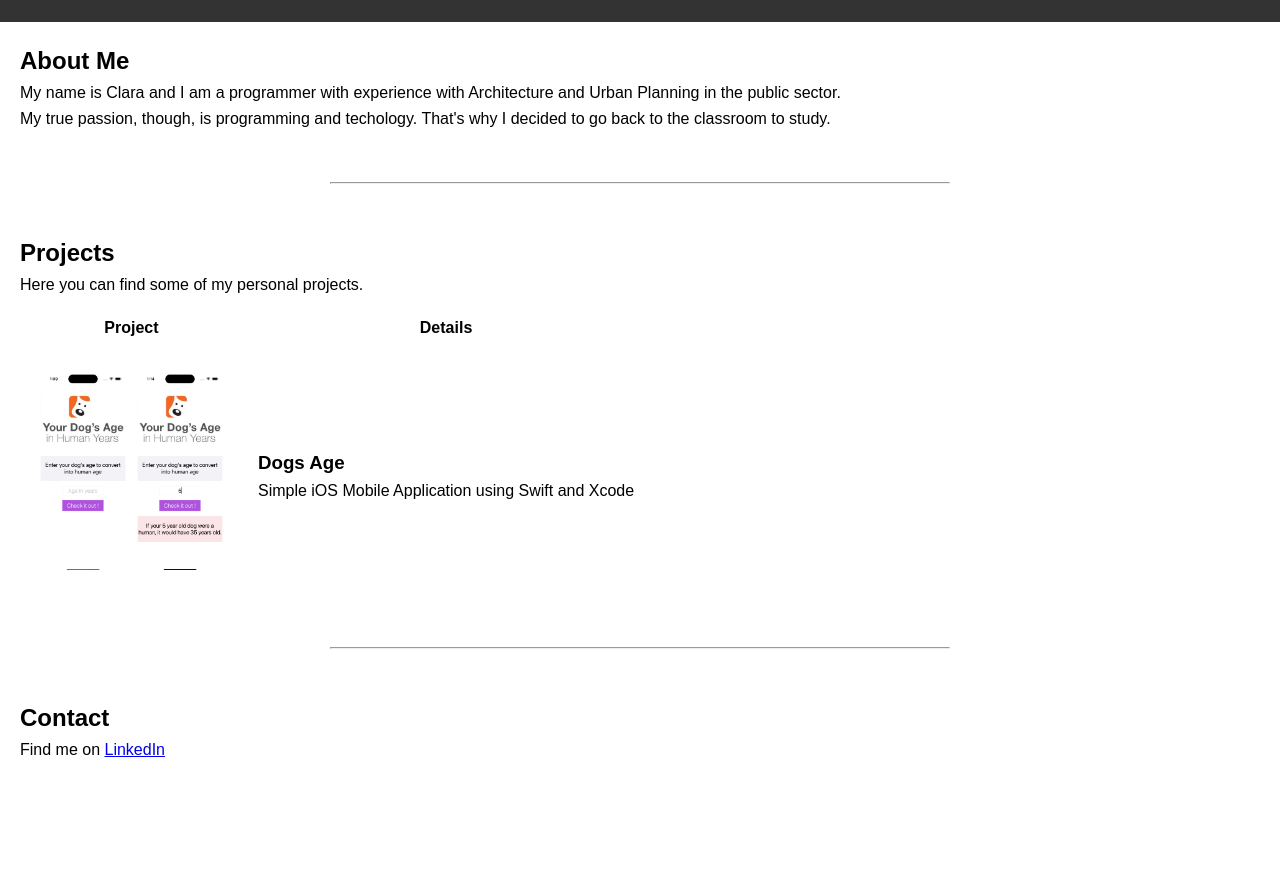
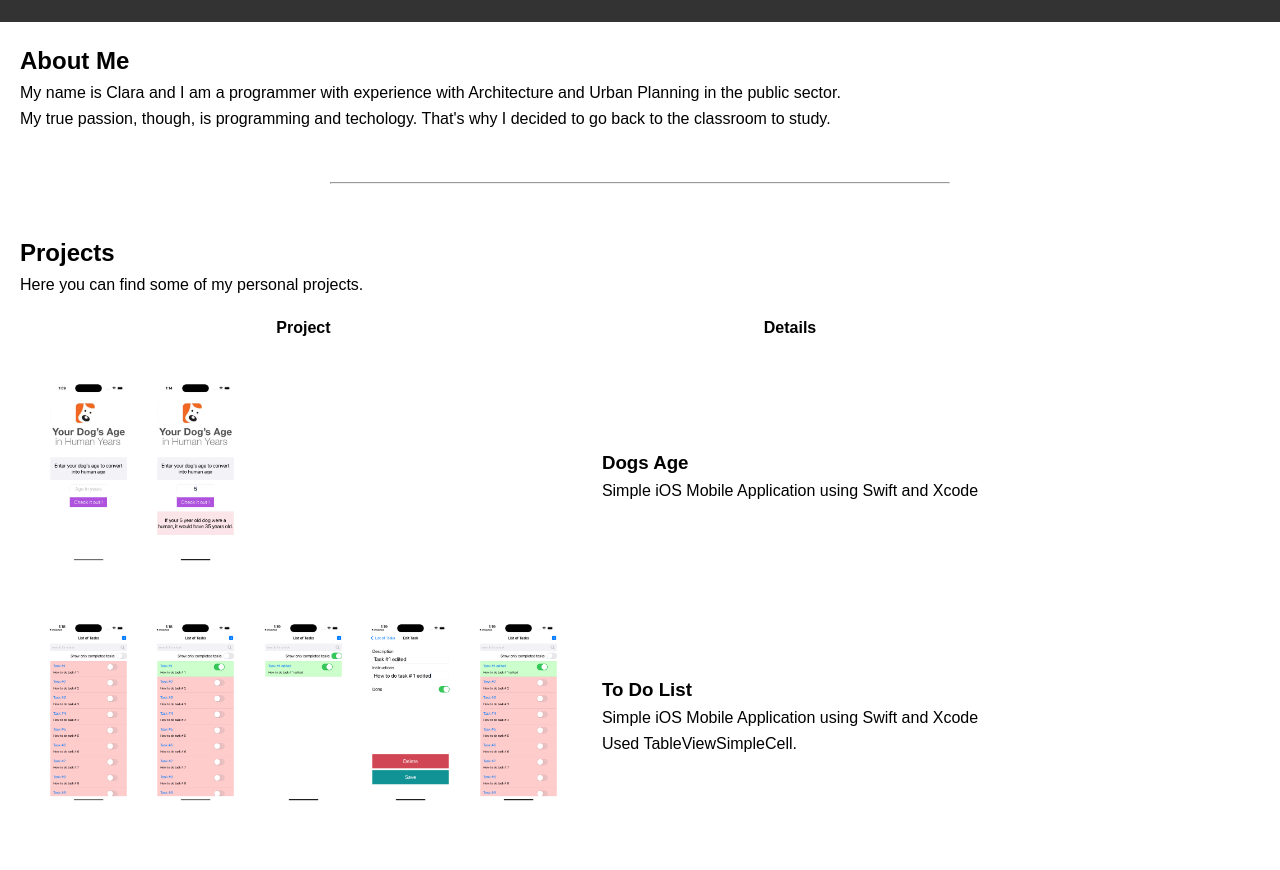
Before and after one commit to claramcarvalho/PortfoglioWebsite, a plain HTML site: page index.html in a window 1280 px wide. Shown: the part 82-952 px from the top of the page. Before the commit the page ends 895 px from the top, so only its background shows below. Drawn offline with Linux system fonts and the light colour scheme.

Commit message:
Adding more content

```diff
--- a/index.html
+++ b/index.html
@@ -51,6 +51,21 @@
                                 <p>Simple iOS Mobile Application using Swift and Xcode</p>
                             </td>
                         </tr>
+                        <tr>
+                            <td>
+                                <img src="images\todolist1.png" alt="To Do List Welcome screen" height="200px">
+                                <img src="images\todolist2.png" alt="To Do List completing task from welcome screen" height="200px">
+                                <img src="images\todolist3.png" alt="To Do List viewing only completed tasks in the welcome screen" height="200px">
+                                <img src="images\todolist4.png" alt="Editing a task" height="200px">
+                                <img src="images\todolist5.png" alt="Seeing edited task in the welcome screen" height="200px">
+
+                            </td>
+                            <td>
+                                <h3>To Do List</h3>
+                                <p>Simple iOS Mobile Application using Swift and Xcode</p>
+                                <p>Used TableViewSimpleCell.</p>
+                            </td>
+                        </tr>
                     </tbody>
                 </table>
             </div>
--- a/styles.css
+++ b/styles.css
@@ -51,4 +51,8 @@
     table th, table td {
         padding: 15px;
     }
+
+    table img {
+        padding: 10px;
+    }
   /* Define styles for other sections, footer, etc. */
```
